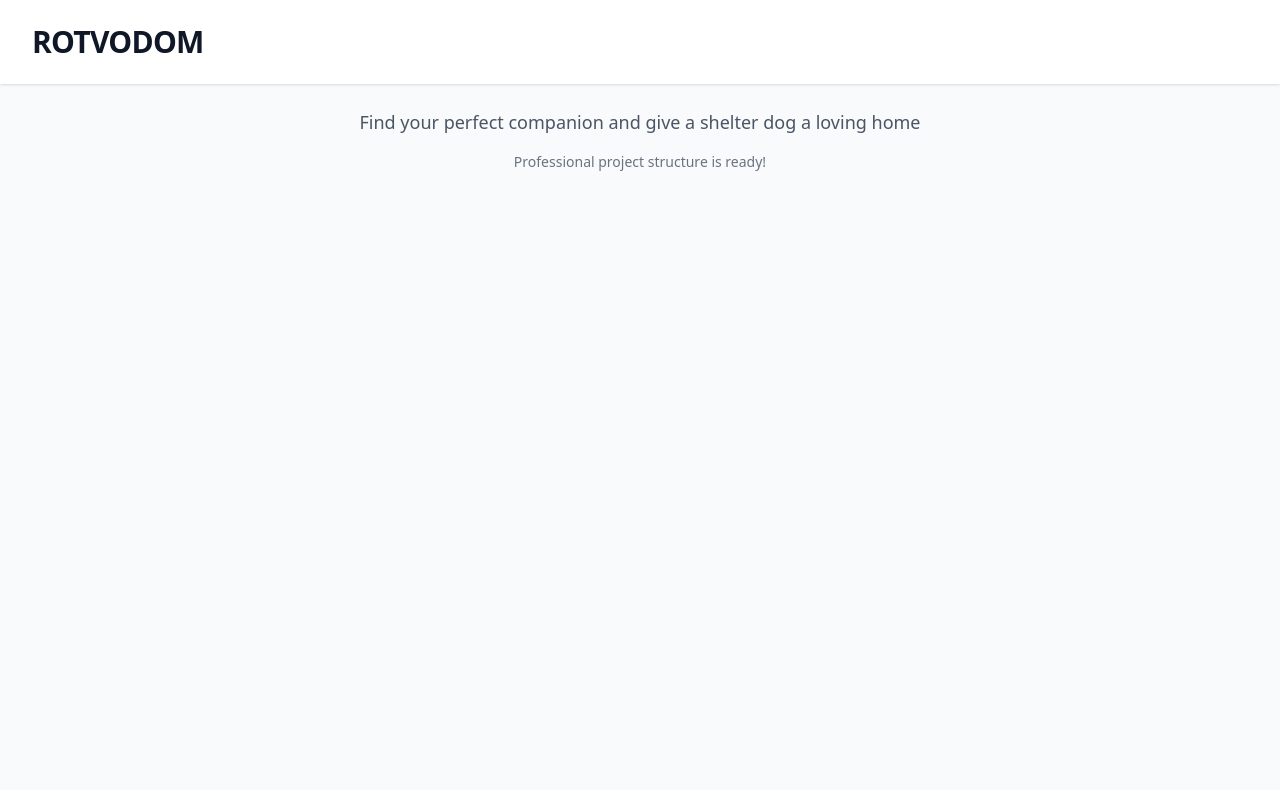
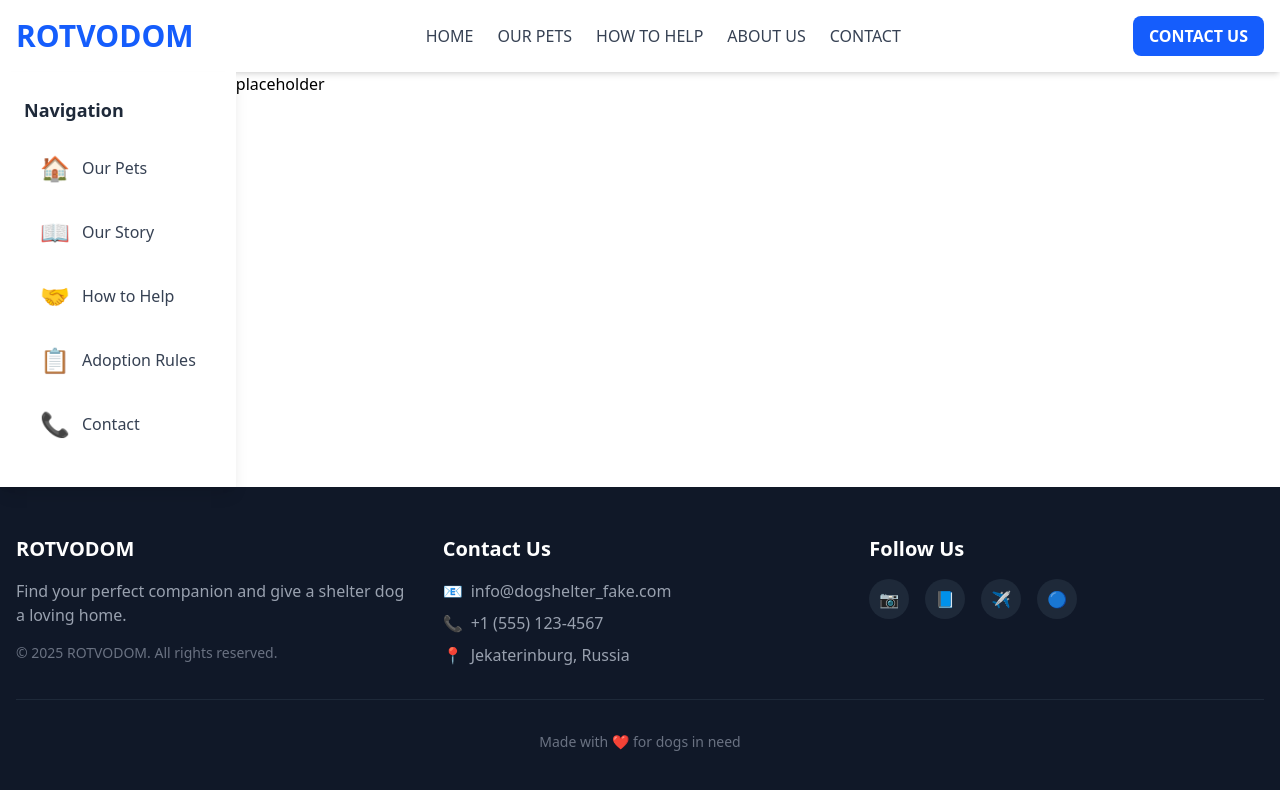
Before and after one commit to bavayra/dog-shelter, a React (Vite) app: page / in a window 1280 px wide. Shown: the top 790 px of the page. Built offline with nearby package versions, Linux system fonts and the light colour scheme.

Commit message:
fixed: corrected the App file, imports and the structure

```diff
--- a/src/App.tsx
+++ b/src/App.tsx
@@ -1,25 +1,18 @@
-import { APP_NAME, APP_DESCRIPTION } from './constants';
+import Header from './components/Header';
+import Footer from './components/Footer';
+import Sidebar from './components/Sidebar';
 
 function App() {
   return (
-    <div className="min-h-screen bg-gray-50">
-      <header className="bg-white shadow">
-        <div className="mx-auto max-w-7xl px-4 py-6 sm:px-6 lg:px-8">
-          <h1 className="text-3xl font-bold tracking-tight text-gray-900">
-            {APP_NAME}
-          </h1>
-        </div>
-      </header>
-      <main>
-        <div className="mx-auto max-w-7xl px-4 py-6 sm:px-6 lg:px-8">
-          <div className="text-center">
-            <p className="text-lg text-gray-600">{APP_DESCRIPTION}</p>
-            <p className="mt-4 text-sm text-gray-500">
-              Professional project structure is ready!
-            </p>
-          </div>
+    <div className="flex flex-col min-h-screen">
+      <Header />
+      <main className="flex flex-1">
+        <Sidebar />
+        <div className="flex-1">
+          <h1>placeholder</h1>
         </div>
       </main>
+      <Footer />
     </div>
   );
 }
```
